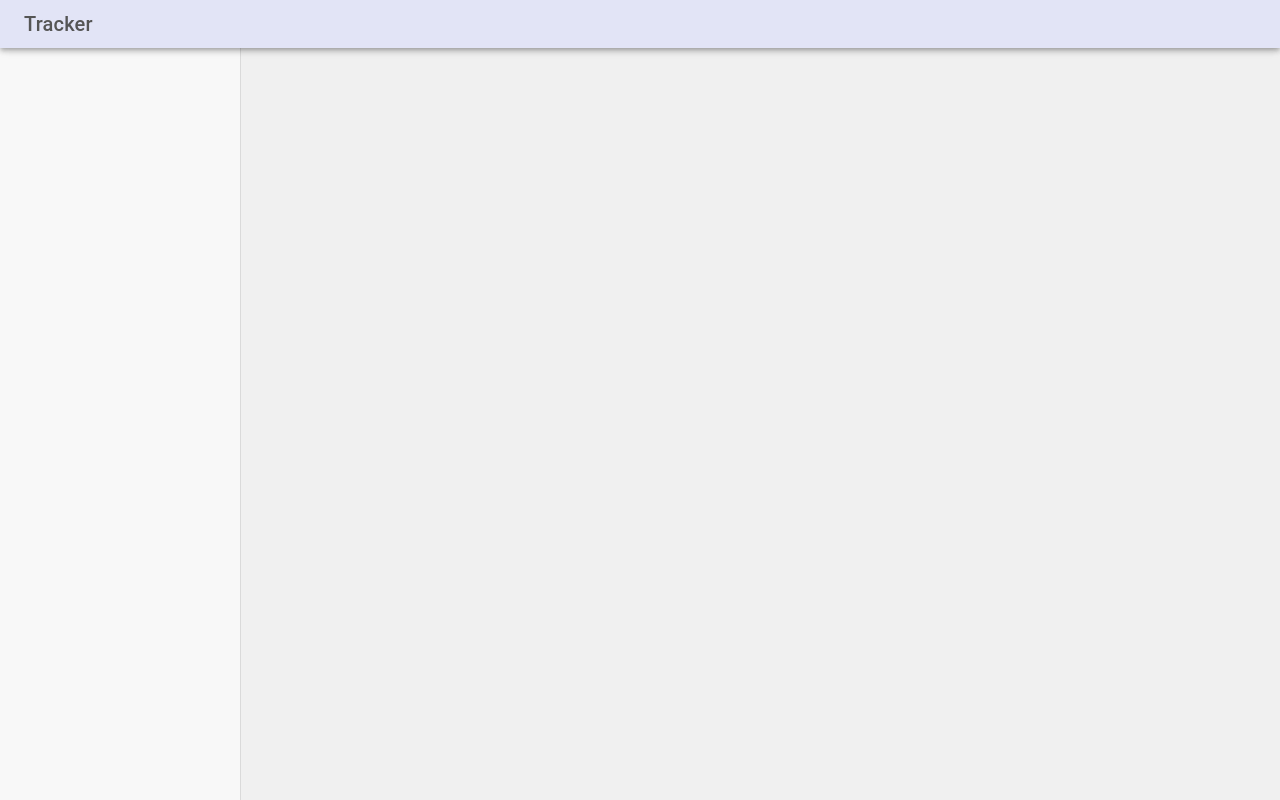
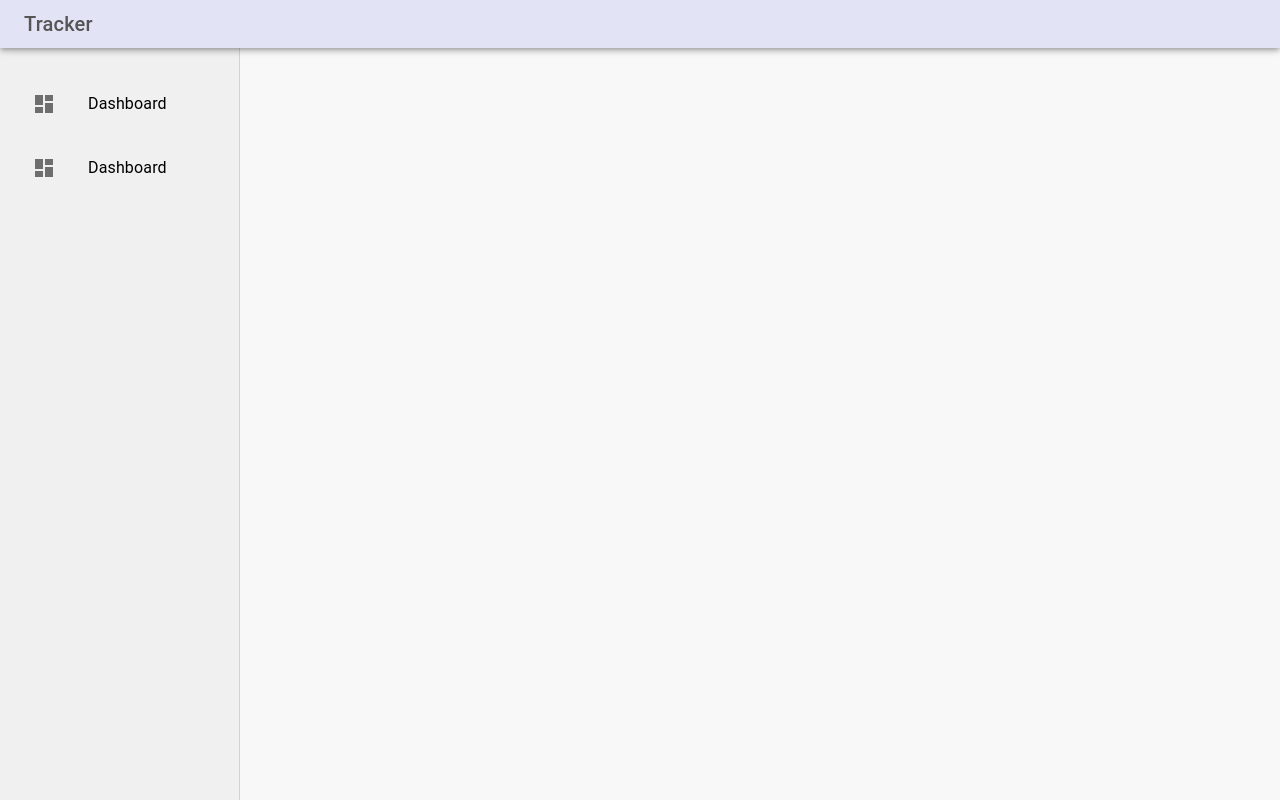
Before and after one commit to georgegarrington/tracker, a React (Vite) app in the folder frontend/: page / in a window 1280 px wide. Built offline with nearby package versions, Linux system fonts and the light colour scheme.

Commit message:
Routing POC, not working yet

```diff
--- a/frontend/package.json
+++ b/frontend/package.json
@@ -16,10 +16,12 @@
     "@emotion/styled": "^11.14.1",
     "@fontsource/roboto": "^5.2.9",
     "@mui/material": "^7.3.6",
+    "@mui/icons-material": "*",
     "es-toolkit": "^1.42.0",
     "react": "^19.2.0",
     "react-dom": "^19.2.0",
-    "react-router": "^7.10.1"
+    "react-router": "^7.10.1",
+    "react-router-dom": "^7.10.1"
   },
   "devDependencies": {
     "@eslint/js": "^9.39.1",
--- a/frontend/src/App.tsx
+++ b/frontend/src/App.tsx
@@ -1,24 +1,28 @@
-import Link from '@mui/material/Link';
-import { AppBar, Box, Container, CssBaseline, Drawer, ThemeProvider, Toolbar, Typography } from '@mui/material';
+// import Link from '@mui/material/Link';
+import { AppBar, Box, Container, CssBaseline, Divider, Drawer, List, ListItem, ListItemButton, ListItemIcon, ListItemText, ThemeProvider, Toolbar, Typography } from '@mui/material';
 import { THEME } from './theme';
+import { Dashboard } from '@mui/icons-material';
+import { Route, Routes, RouterLink } from 'react-router-dom';
 
-function Copyright() {
-  return (
-    <Typography
-      variant="body2"
-      align="center"
-      sx={{
-        color: 'text.secondary',
-      }}
-    >
-      {'Copyright © '}
-      <Link color="inherit" href="https://mui.com/">
-        Your Website
-      </Link>{' '}
-      {new Date().getFullYear()}.
-    </Typography>
-  );
-}
+// function Copyright() {
+//   return (
+//     <Typography
+//       variant="body2"
+//       align="center"
+//       sx={{
+//         color: 'text.secondary',
+//       }}
+//     >
+//       {'Copyright © '}
+//       <Link color="inherit" href="https://mui.com/">
+//         Your Website
+//       </Link>{' '}
+//       {new Date().getFullYear()}.
+//     </Typography>
+//   );
+// }
+
+const drawerWidth = 240;
 
 export default function App() {
   return (
@@ -34,11 +38,41 @@ export default function App() {
             </Typography>
           </Toolbar>
         </AppBar>
-        <Drawer variant="permanent" anchor="left">
+        <Drawer variant="permanent" anchor="left" sx={{ width: drawerWidth, '& .MuiDrawer-paper': { width: drawerWidth } }}>
           <Toolbar />
-          <Box sx={{ width: 240, bgcolor: 'background.paper', height: '100%' }}>
-          </Box>
+          {/* <Box sx={{ width: 240, bgcolor: 'red', height: '100%' }}> */}
+          <List>
+            <ListItem key={1}>
+              <ListItemButton>
+                <ListItemIcon>
+                  <Dashboard />
+                </ListItemIcon>
+                <ListItemText primary={"Dashboard"} />
+              </ListItemButton>
+            </ListItem>
+            <ListItem key={2}>
+              <ListItemButton
+              component={RouterLink}
+              >
+                <ListItemIcon>
+                  <Dashboard />
+                </ListItemIcon>
+                <ListItemText primary={"Dashboard"} />
+              </ListItemButton>
+            </ListItem>
+          </List>
+
+          {/* </Box> */}
         </Drawer>
+
+        <Box component="main" sx={{ flexGrow: 1, p: 3, ml: `${drawerWidth}px` }}>
+          <Toolbar />
+          <Routes>
+            <Route path="/one" element={<div>One</div>} />
+            <Route path="/two" element={<div>Two</div>} />
+          </Routes>
+        </Box>
+
         {/* <Typography>test</Typography> */}
       </Box>
       </ThemeProvider>
--- a/frontend/src/theme.ts
+++ b/frontend/src/theme.ts
@@ -7,8 +7,8 @@ export const THEME = createTheme({
         secondary: {main: "#E7C8DD"},
         ggtest: {main: "#471f11ff"},
         background: {
-            default: "#f0f0f0",
-            paper: "#f8f8f8ff",
+            paper: "#f0f0f0",
+            default: "#f8f8f8ff",
         },
         text: {
             primary: "#000000ff",
```
Also changed, not shown: 1 other file (tests, documents, lock files or other folders).
